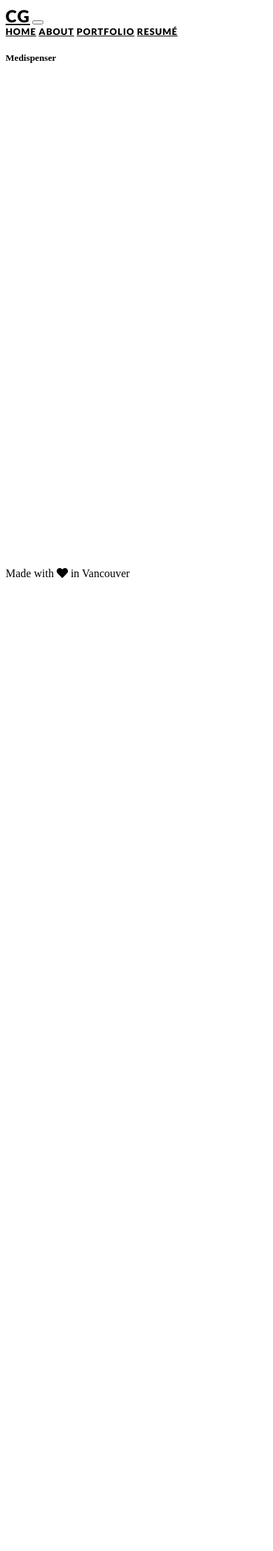
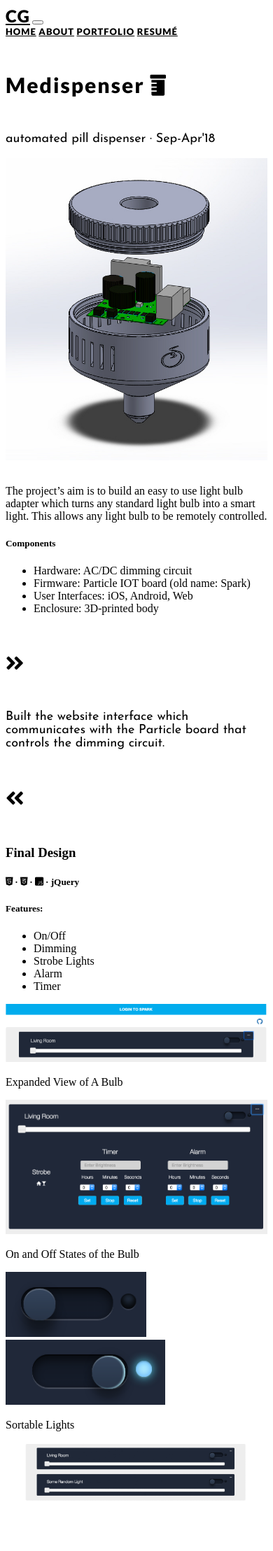
Before and after one commit to cege1808/cege1808.github.io, a Jekyll site: the page built from portfolio/medispenser.html, in a window 390 px wide. Shown: the top 2217 px of the page at 70% size. Built offline with Jekyll 4.4.1, drawn with Linux system fonts in a browser that asks for light colours; nearby versions of some CDN libraries; before the commit the page ends 900 px from its top, so only the background shows below that; some of the changed text lies outside the part shown.

Commit message:
edit savvy bulb content and add component page

```diff
--- a/_sass/navbar.scss
+++ b/_sass/navbar.scss
@@ -8,6 +8,7 @@ nav {
   }
   .nav-item:hover {
     text-decoration: line-through;
+    color: black;
   }
   .nav-item:active {
     color: darkgray;
--- a/css/styles.scss
+++ b/css/styles.scss
@@ -20,7 +20,7 @@
   color: black;
 }
 
-#savvy-bulb {
+.portfolio {
   .title {
     font-size: 30px;
     letter-spacing: 2px;
@@ -33,3 +33,12 @@
     padding-top: 4%;
   }
 }
+
+a {
+  color: gray;
+}
+
+a:hover {
+  color: darkgray;
+  text-decoration: line-through;
+}
--- a/portfolio/medispenser.html
+++ b/portfolio/medispenser.html
@@ -3,6 +3,111 @@ layout: default
 title: Clarissa Gunawan | Medispenser
 ---
 
-<div class="row portfolio">
-  <h5>Medispenser</h5>
+<div id="medispenser" class="portfolio">
+  <div class="row">
+    <div class="col-12 mb-3">
+      <h5 class="title text-center">Medispenser&nbsp;<i class="fa fa-prescription-bottle"></i></h5>
+      <p class="description text-center">automated pill dispenser &middot; Sep-Apr'18</p>
+    </div>
+  </div>
+  <div class="row">
+    <div class="offset-lg-2 col-lg-4 offset-md-1 col-md-5">
+      <img class="pl-5" src="{{site.baseurl}}/assets/savvy-bulb/hardware.jpg" alt="Savvy Bulb Prototype" width="100%"/>
+    </div>
+    <div class="col-lg-4 col-md-5 px-4 intro">
+      <p>
+        The project’s aim is to build an easy to use light bulb adapter which turns any standard light bulb into a smart light. This allows any light bulb to be remotely controlled.
+      </p>
+      <h5>Components</h5>
+      <ul>
+        <li>Hardware: AC/DC dimming circuit</li>
+        <li>Firmware: Particle IOT board (old name: Spark)</li>
+        <li>User Interfaces: iOS, Android, Web</li>
+        <li>Enclosure: 3D-printed body</li>
+      </ul>
+    </div>
+  </div>
+  <div class="row separator">
+    <div class="col-12 mt-3">
+      <h5 class="title text-center"><i class="fa fa-angle-double-right"></i></h5>
+    </div>
+  </div>
+  <div class="row my-part">
+    <div class="offset-lg-3 col-lg-6 offset-md-2 col-md-8 my-4">
+      <p class="text-center">
+      Built the website interface which communicates with the Particle board that controls the dimming circuit.
+      </p>
+    </div>
+  </div>
+  <div class="row separator">
+    <div class="col-12 mb-3">
+      <h5 class="title text-center"><i class="fa fa-angle-double-left"></i></h5>
+    </div>
+  </div>
+  <div class="row process">
+    <div class="offset-lg-3 col-lg-6 offset-md-2 col-md-8 my-4">
+      <h3 class="text-center">Final Design</h3>
+      <h5 class="text-center">
+        <i class="fab fa-html5"></i> &middot;
+        <i class="fab fa-css3-alt"></i> &middot;
+        <i class="fab fa-js-square"></i> &middot;
+        jQuery
+      </h5>
+
+      <p></p>
+      <h5>Features:</h5>
+      <ul>
+        <li>On/Off</li>
+        <li>Dimming</li>
+        <li>Strobe Lights</li>
+        <li>Alarm</li>
+        <li>Timer</li>
+      </ul>
+      <img src="{{site.baseurl}}/assets/savvy-bulb/interface.png" alt="Savvy Bulb Interface" width="100%"/>
+      <!-- <img src="{{site.baseurl}}/assets/savvy-bulb/login.png" alt="Savvy Bulb Particle Login" width="50%"/> -->
+      <!-- <img src="{{site.baseurl}}/assets/savvy-bulb/list.png" alt="Savvy Bulb Multiple Lights" width="100%"/>
+      <img src="{{site.baseurl}}/assets/savvy-bulb/state-close.png" alt="Savvy Bulb Light Close State" width="100%"/> -->
+      <p>Expanded View of A Bulb</p>
+      <img src="{{site.baseurl}}/assets/savvy-bulb/state-open.png" alt="Savvy Bulb Light Open State" width="100%"/>
+      <p>On and Off States of the Bulb</p>
+      <img src="{{site.baseurl}}/assets/savvy-bulb/switch-off.png" alt="Savvy Bulb Switch Off" height="93px" />
+      <img src="{{site.baseurl}}/assets/savvy-bulb/switch-on.png" alt="Savvy Bulb Switch On" height="93px"/>
+      <p>Sortable Lights</p>
+      <img src="{{site.baseurl}}/assets/savvy-bulb/sort.gif" alt="Savvy Bulb Sortable Lights" width="100%" />
+
+
+    </div>
+  </div>
+  <div class="row separator">
+    <div class="col-12 mb-3">
+      <h5 class="title text-center"><i class="fa fa-angle-double-right"></i></h5>
+    </div>
+  </div>
+  <div class="row improvement">
+    <div class="offset-lg-3 col-lg-6 offset-md-2 col-md-8">
+      <h5>Future Improvements</h5>
+      <h6><i class="fa fa-code-branch"></i>&nbsp;Lessons Learned</h6>
+      <ul>
+        <li>Focus more on the most important features first. The most important features are communication with the Particle board and the dimming interface, and not the timer, alarm or strobe features</li>
+        <li>Better ways to change the state of a button aside from the toggle function in jQuery</li>
+        <li>Eventhough websites are viewed on larger screens, the slider must be at a comfortable length for users to easily slide</li>
+        <li>Refactor brute force functions into more reusable components</li>
+        <li>Do user interaction interviews to recieve feedback on each components' usability</li>
+      </ul>
+      <h6><i class="fa fa-code-branch"></i>&nbsp;Building a Back-End</h6>
+      <ul>
+        <li>User login that automatically connects to the Particle eco-system</li>
+        <li>Store all the lights in the database by creating models</li>
+        <li>Create Reusable components</li>
+      </ul>
+      <h6><i class="fa fa-code-branch"></i>&nbsp;Upgrading the Front-End</h6>
+      <ul>
+        <li>Replace jQuery with React for faster response times</li>
+        <li>Replace Ajax calls with fetch (and promises)</li>
+        <li>Store light states in React Components and call fetch to update display</li>
+        <li>Improve design by starting with a mobile-first approach</li>
+        <li>Update page by getting the current brightness from the Particle board every # of seconds to be compatible with multiple devices (iOS or Android)</li>
+      </ul>
+    </div>
+  </div>
 </div>
```
Also changed, not shown: portfolio/savvy-bulb-detail.html (added, +63 -0 lines), portfolio/savvy-bulb.html (+18 -23 lines), assets/savvy-bulb/sort.gif.
